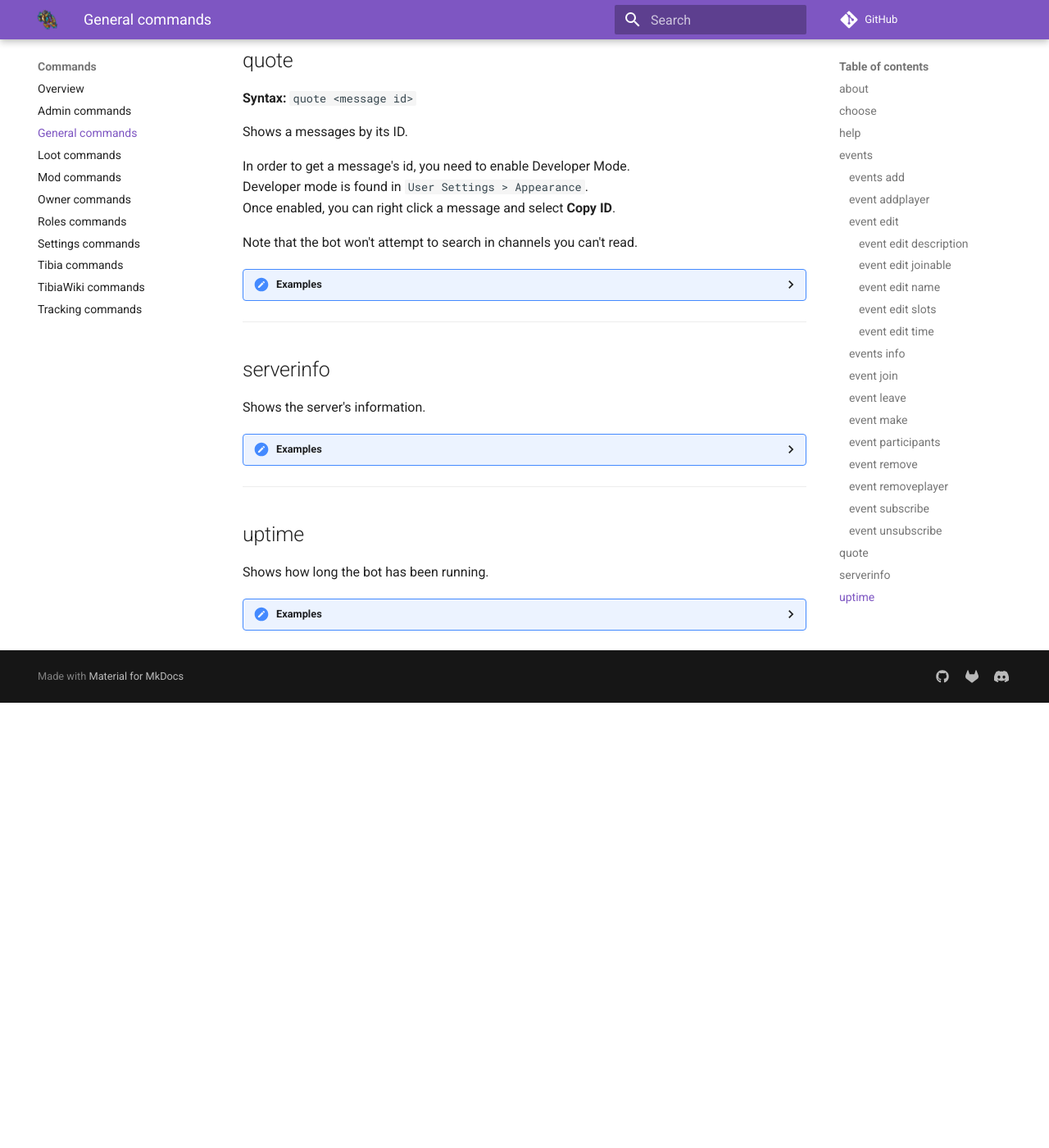
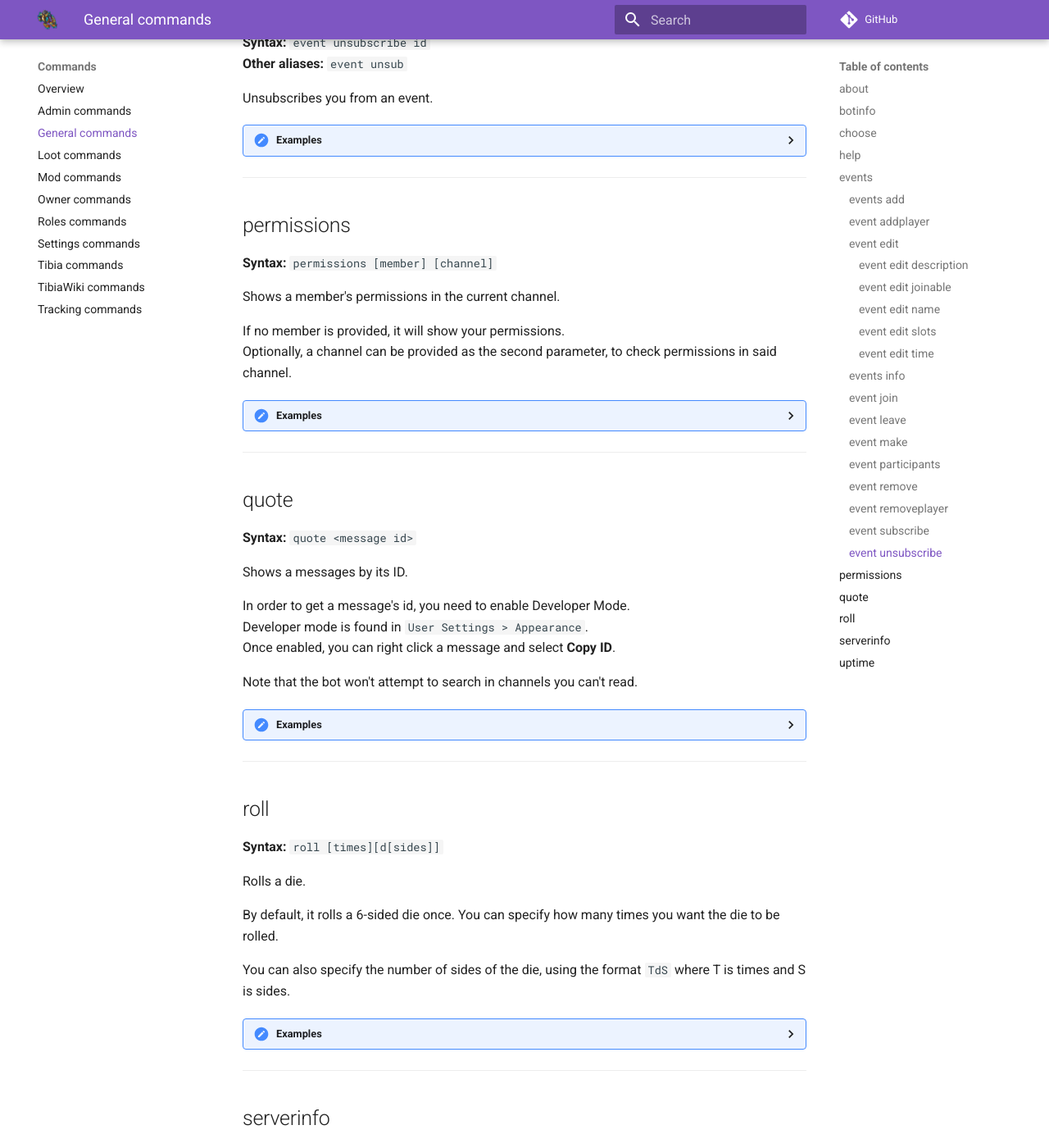
Before and after one commit to Galarzaa90/NabBot, an MkDocs documentation site: the page built from docs/commands/general.md, in a window 1280 px wide and 1400 px high, scrolled down 6201 px. Shown: the whole window at 82% size. Built offline with MkDocs 1.6.1 and Material for MkDocs 9.7.7, drawn with Linux system fonts in a browser that asks for light colours; comment, search, counter and statistics services are not loaded; old or Windows-style settings are respelled for this version of MkDocs; before the commit the page ends 7058 px from its top, so only the background shows below that; some of the changed text lies outside the part shown.

Commit message:
Bestiary emojis are now configurable - Updated documentation to include new commands

```diff
--- a/docs/commands/general.md
+++ b/docs/commands/general.md
@@ -6,13 +6,22 @@
 
 
 ## about
-Shows information about the bot.
+Shows basic information about the bot.
 
 ??? Summary "Examples"
     **/about**
     ![image](../assets/images/commands/about.png)
 
 ----
+
+## botinfo
+Shows advanced information about the bot.
+
+??? Summary "Examples"
+    **/botinfo**
+    ![image](../assets/images/commands/botinfo.png)
+
+---
 
 ## choose
 **Syntax:** `choose <choices..>`
@@ -280,6 +289,20 @@ Unsubscribes you from an event.
 
 ----
 
+## permissions
+**Syntax:** `permissions [member] [channel]`
+
+Shows a member's permissions in the current channel.
+
+If no member is provided, it will show your permissions.
+Optionally, a channel can be provided as the second parameter, to check permissions in said channel.
+
+??? Summary "Examples"
+    **/permissions Nezune**
+    ![image](../assets/images/commands/permissions.png)
+
+----
+
 ## quote
 **Syntax:** `quote <message id>`
 
@@ -294,6 +317,26 @@ Note that the bot won't attempt to search in channels you can't read.
 ??? Summary "Examples"
     **/quote 343259808889044992**
     ![image](../assets/images/commands/quote.png)
+
+----
+
+## roll
+**Syntax:** `roll [times][d[sides]]`
+
+Rolls a die.
+
+By default, it rolls a 6-sided die once.
+You can specify how many times you want the die to be rolled.
+
+You can also specify the number of sides of the die, using the format `TdS` where T is times and S is sides.
+
+??? Summary "Examples"
+    **/roll**
+    ![image](../assets/images/commands/roll_1.png)
+    **/roll 10**
+    ![image](../assets/images/commands/roll_1.png)
+    **/roll 7d20**
+    ![image](../assets/images/commands/roll_1.png)
 
 ----
 
```
Also changed, not shown: CHANGELOG.md (+6 -0 lines), docs/commands/mod.md (+13 -0 lines), docs/commands/tibiawiki.md (+20 -0 lines), docs/customizing/config.md (+6 -0 lines), docs/features/index.md (+21 -0 lines), docs/assets/images/commands/about.png, docs/assets/images/commands/botinfo.png (added), docs/assets/images/commands/cleanup.png (added), docs/assets/images/commands/imbuement_1.png (added), docs/assets/images/commands/imbuement_2.png (added), docs/assets/images/commands/permissions.png (added), docs/assets/images/commands/roll_1.png (added), docs/assets/images/commands/roll_2.png (added), docs/assets/images/commands/roll_3.png (added), 4 other files.
